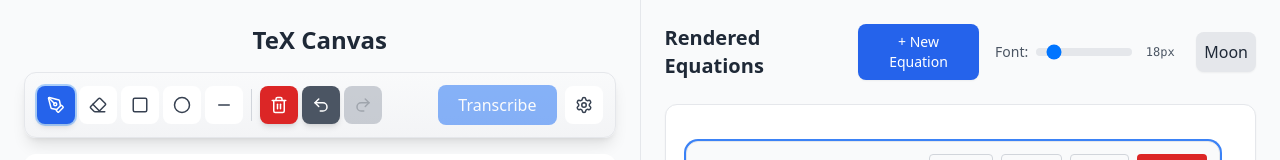
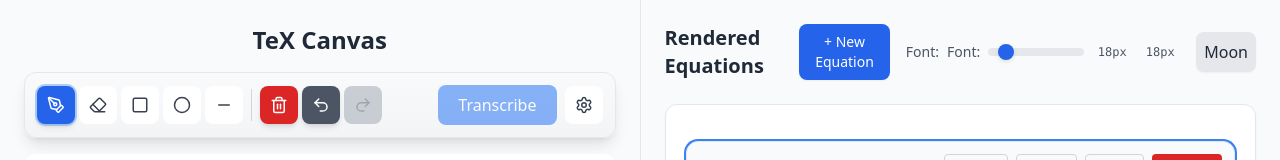
Before and after one commit to Peachie-Codinson/DrawToLatex, a React (Create React App) app in the folder frontend/ocr-latex/: page / in a window 1280 px wide. Shown: the top 160 px of the page. Built offline with nearby package versions, Linux system fonts and the light colour scheme.

Commit message:
nothing new

```diff
--- a/frontend/ocr-latex/src/components/OutputPane.jsx
+++ b/frontend/ocr-latex/src/components/OutputPane.jsx
@@ -49,14 +49,28 @@ export default function OutputPane({
 
           <label className="flex items-center gap-2 text-sm text-gray-600 dark:text-gray-300">
             <span className="font-medium">Font:</span>
+            <label className="flex items-center gap-2 text-sm text-gray-600 dark:text-gray-300 relative group">
+  <span className="font-medium">Font:</span>
   <input
     type="range"
     min={14}
     max={48}
     value={fontSize}
     onChange={(e) => setFontSize(parseInt(e.target.value, 10))}
-              className="w-24 h-2 bg-gray-200 dark:bg-gray-700 rounded-full appearance-none cursor-pointer"
+    onInput={(e) => {
+      const progress = ((e.target.value - 14) / (48 - 14)) * 100;
+      e.target.style.setProperty('--progress', `${progress}%`);
+    }}
+    className="w-24 h-2 rounded-full appearance-none cursor-pointer focus:outline-none custom-range"
+    aria-label="Font size"
   />
+  <span className="w-10 text-center font-mono text-xs">{fontSize}px</span>
+
+  {/* Tooltip */}
+  <span className="absolute -top-8 left-1/2 -translate-x-1/2 px-2 py-1 text-xs font-medium text-white bg-gray-800 dark:bg-gray-700 rounded-md opacity-0 group-hover:opacity-100 transition-opacity duration-200 whitespace-nowrap pointer-events-none">
+    {fontSize}px
+  </span>
+</label>
             <span className="w-10 text-center font-mono text-xs">{fontSize}px</span>
           </label>
 
@@ -71,8 +85,8 @@ export default function OutputPane({
 
       {/* Reorderable list */}
       <div
-        className="flex-1 min-h-0 overflow-y-auto p-5 bg-white dark:bg-gray-800 rounded-xl border border-gray-200 dark:border-gray-600 shadow-sm"
-        style={{ fontSize: `${fontSize}px`, scrollbarGutter: "stable" }}
+  className="flex-1 min-h-0 overflow-y-auto p-5 bg-white dark:bg-gray-800 rounded-xl border border-gray-200 dark:border-gray-600 shadow-sm custom-scrollbar"
+  style={{ fontSize: `${fontSize}px` }}
 >
         {blocks.length === 0 ? (
           <div className="text-center text-gray-500 dark:text-gray-400 italic py-8">
```
Lines whose indentation alone changed are shown as unchanged.
